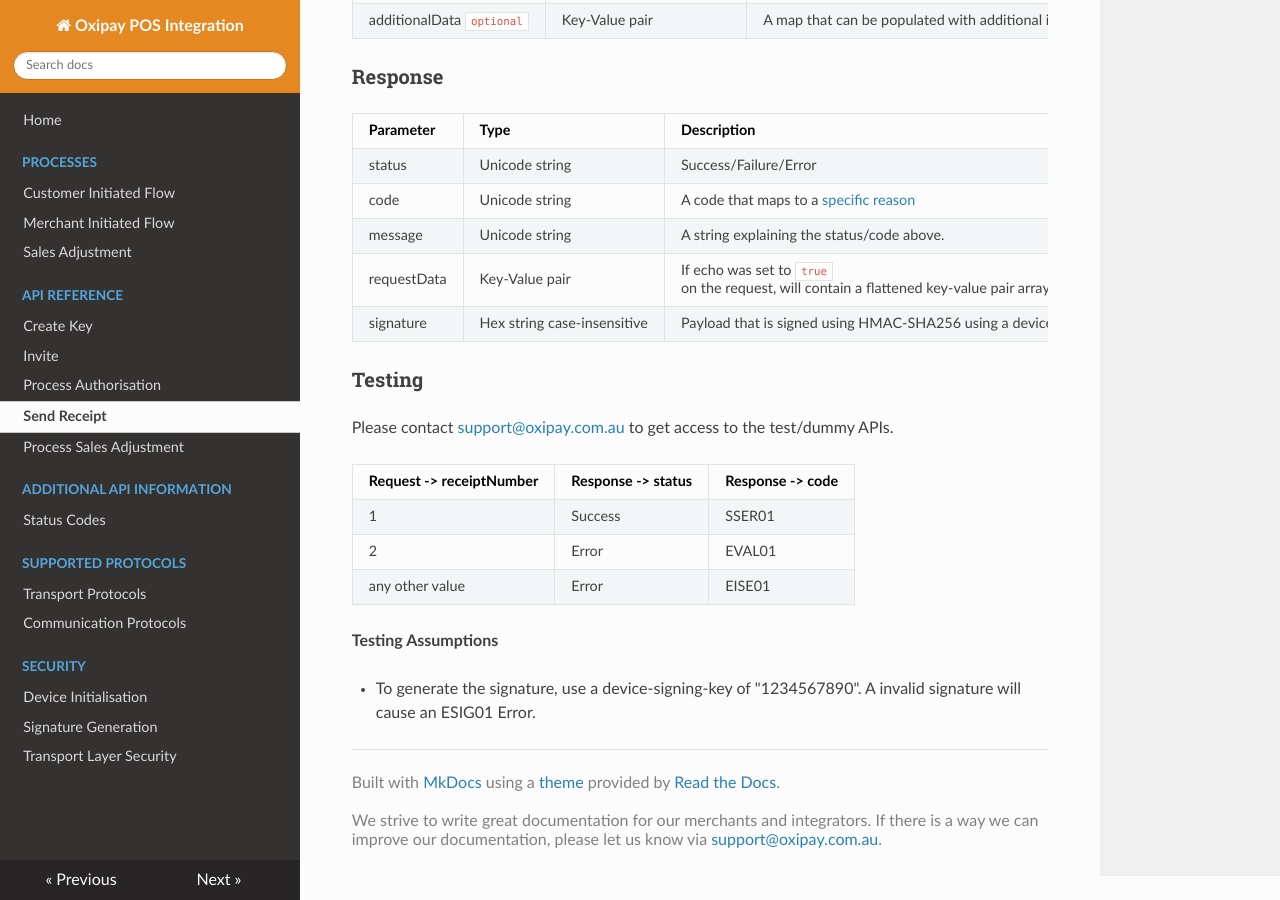
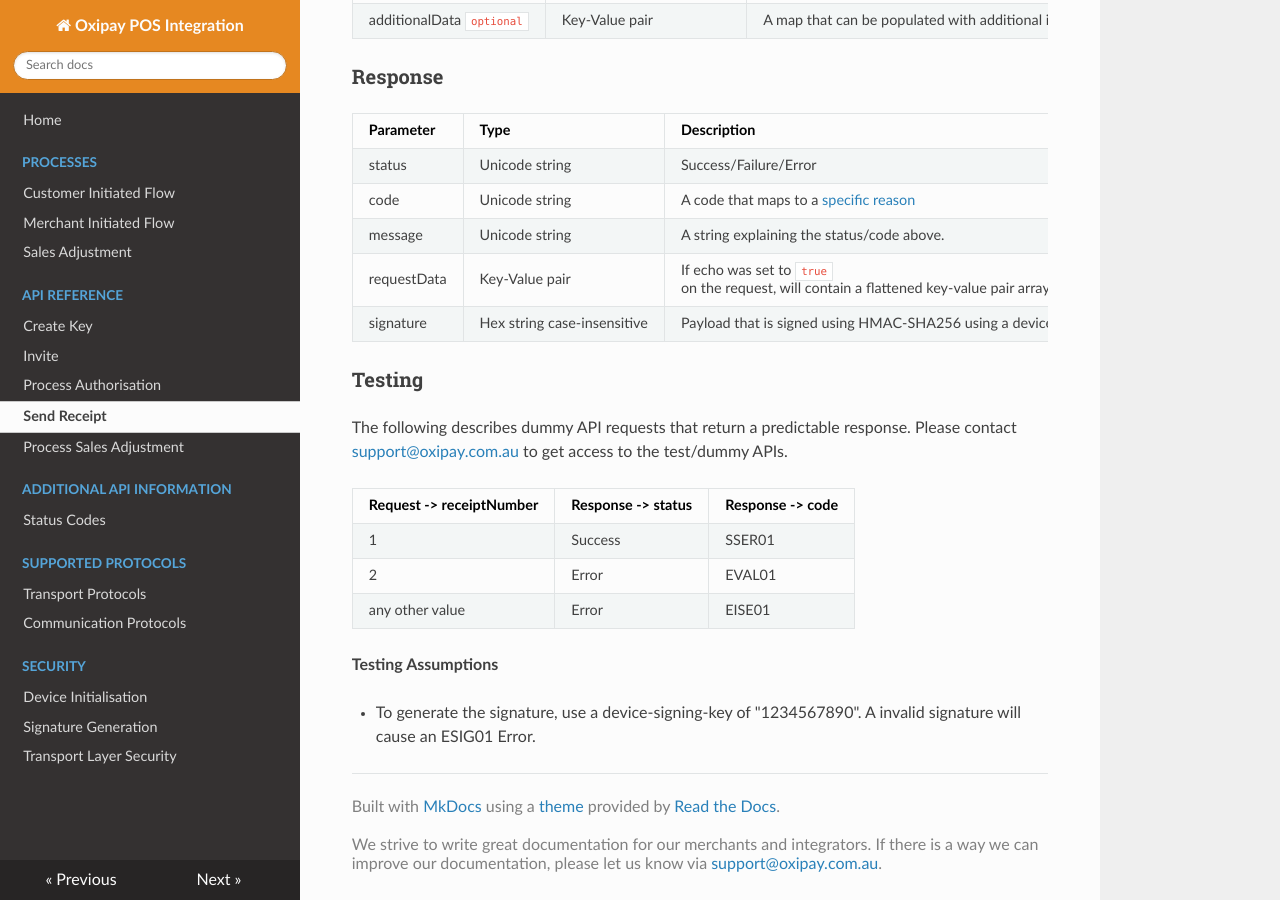
Before and after one commit to oxipay/posdocs, an MkDocs documentation site: the page built from docs/api/send_receipt.md, in a window 1280 px wide and 900 px high, scrolled down 581 px. Built offline with MkDocs 1.6.1, drawn with Linux system fonts in a browser that asks for light colours; nearby versions of some CDN libraries; old or Windows-style settings are respelled for this version of MkDocs.

```diff
--- a/docs/api/send_receipt.md
+++ b/docs/api/send_receipt.md
@@ -28,7 +28,7 @@ signature | Hex string case-insensitive | Payload that is signed using HMAC-SHA2
 
 <h3>Testing</h3>
 
-Please contact <a href="mailto:support@oxipay.com.au">support@oxipay.com.au</a> to get access to the test/dummy APIs.
+The following describes dummy API requests that return a predictable response. Please contact <a href="mailto:support@oxipay.com.au">support@oxipay.com.au</a> to get access to the test/dummy APIs.
 
 Request -> receiptNumber | Response -> status | Response -> code
 -----------|-----------|-----------
```
Also changed, not shown: docs/api/create_key.md (+1 -1 lines), docs/api/invite.md (+1 -1 lines), docs/api/process_authorisation.md (+1 -1 lines), docs/api/process_sales_adjustment.md (+1 -1 lines).
